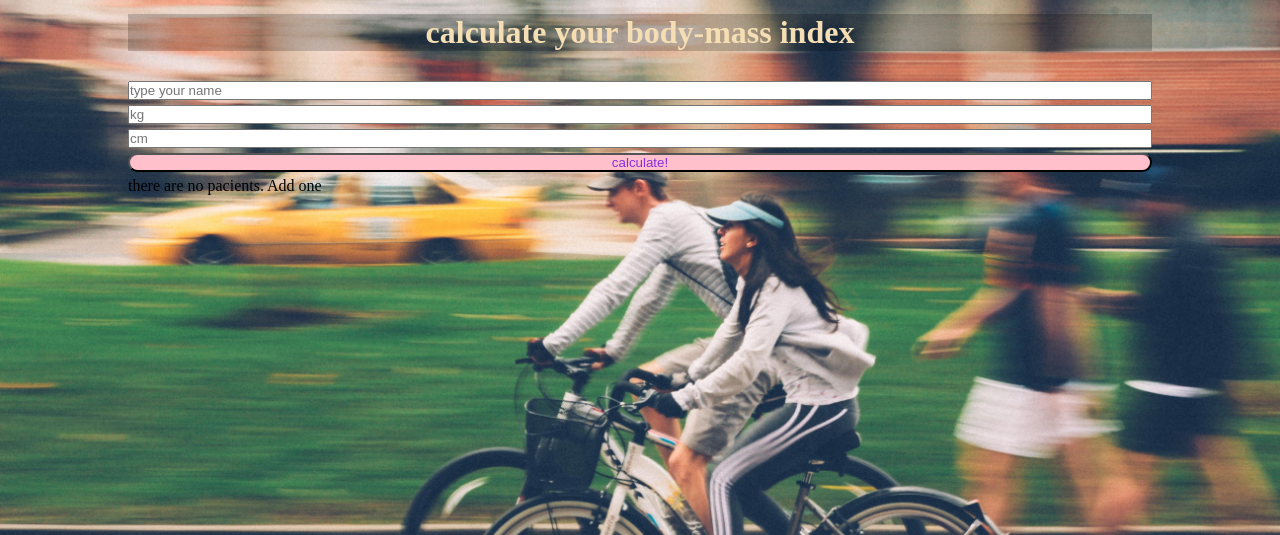
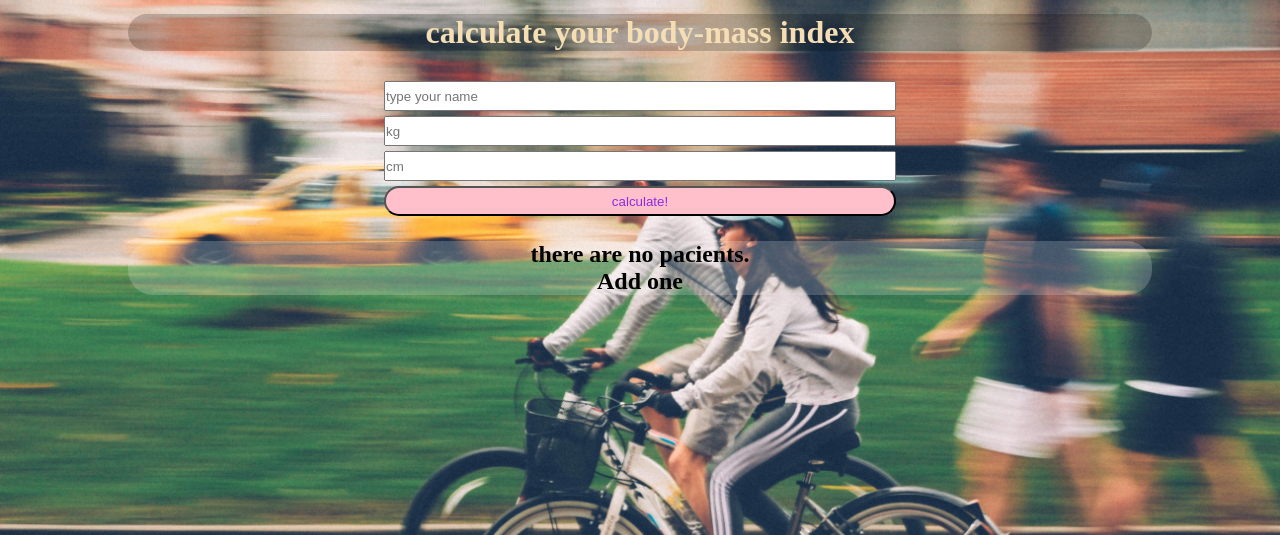
Before and after one commit to mateusmecunhe/python-flask-app, a Flask app: page /bmi/ in a window 1280 px wide. Shown: the part 50-585 px from the top of the page. Run offline with Flask 2, Linux system fonts and the light colour scheme; data that the repository does not hold is empty.

Commit message:
changing styles

```diff
--- a/static/css/bmi/bmi.css
+++ b/static/css/bmi/bmi.css
@@ -6,7 +6,15 @@
     box-sizing: border-box;
     list-style: none;
 }
-
+.no-tasks-warning{
+    font-size: 24px;
+    text-align: center;
+    margin-top: 20px;
+    font-weight: bold;
+    color: black;
+    background-color: rgba(250,250,250,.2);
+    border-radius: 25px;
+}
 body{
     margin-top: 5%;
     background-image: url('../../img/bmi-bg.jpg');
@@ -17,17 +25,34 @@ h1{
     margin-bottom: 30px;
     text-align: center;
     color: wheat;
-    background-color: rgba(0,0,0, 0.2)
+    background-color: rgba(0,0,0, 0.2);
+    border-radius: 25px;
+}
+
+.form{
+    text-align: center;
 }
 form input{
-    width: 100%;
+    width: 50%;
     margin-bottom: 5px;
+    height: 30px;
 }
 
 #submit{
     background-color: pink;
     border-radius: 25px;
     color: blueviolet;
+}
+
+#submit:hover{
+    background-color: rgb(121, 89, 116);
+    font-weight: bold;
+    color: white;
+}
+
+#submit:active{
+    background-color: white;
+    color: rgb(121, 89, 116);
 }
 
 .form{
--- a/templates/bmi-calc/bmi-calculation.html
+++ b/templates/bmi-calc/bmi-calculation.html
@@ -25,7 +25,7 @@
         {% endfor %}
 
         {% if pacients|length < 1 %}
-        <p class="no-tasks-warning">there are no pacients. Add one</p>
+        <p class="no-tasks-warning">there are no pacients. <br> Add one</p>
 
         {% else %}
         <div class="cards-flexbox">
```
Also changed, not shown: test.db.
